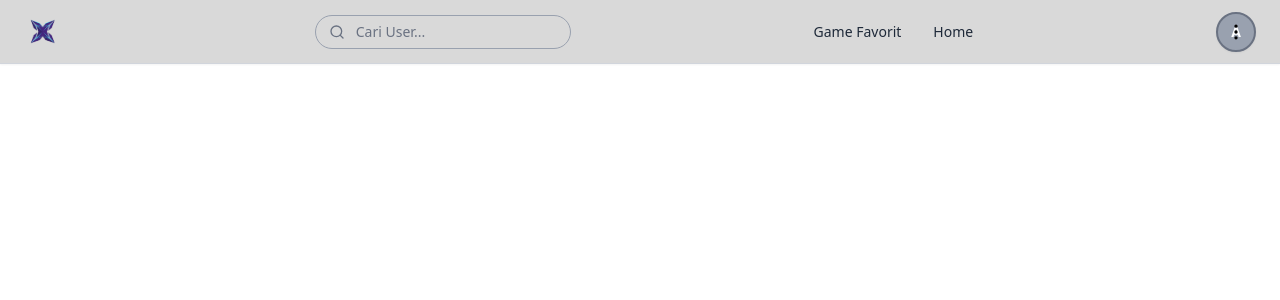
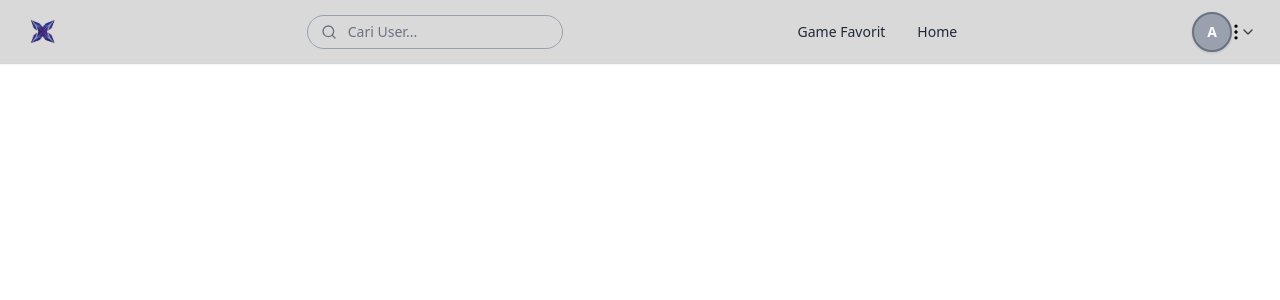
Before and after one commit to relinquish3d/Project-TA, a Laravel app: page /dashboard/admin in a window 1280 px wide. Shown: the top 300 px of the page. Run offline with Laravel 12, Linux system fonts and the light colour scheme; the visitor is signed in with stand-in values (Sample User, id 1); data comes from the database, SQL or seed files in the repository; style sheets or scripts are compiled from the project's sources.

Commit message:
update profile dropdown menu and toggle functionality

```diff
--- a/resources/views/dashboard_admin.blade.php
+++ b/resources/views/dashboard_admin.blade.php
@@ -37,28 +37,43 @@
             <a class="text-gray-800 hover:text-black text-sm font-medium transition-colors" href="{{ url('/') }}">Home</a>
         </div>
 
-        <!-- Auth Actions / Profile Photo -->
-        <div class="flex items-center gap-6">
-            @auth
-            {{-- Foto Profil User jika sudah login --}}
-            <a href="{{ route('profile.edit') }}" class="group relative flex items-center justify-center">
+                    <!-- ========== AVATAR BUTTON ========== -->
+                    <button
+                        id="menuButton"
+                        type="button"
+                        onclick="toggleMenu(event)"
+                        aria-label="Buka menu profil"
+                        aria-expanded="false"
+                        class="group flex items-center gap-2 rounded-full outline-none focus:ring-2 focus:ring-gray-500 focus:ring-offset-2">
+
                         @if(Auth::user()->avatar)
-                <img src="{{ asset('storage/' . Auth::user()->avatar) }}"
+
+                            <!-- Avatar dari database -->
+                            <img
+                                src="{{ asset('storage/' . Auth::user()->avatar) }}"
                                 alt="{{ Auth::user()->name }}"
-                    class="w-10 h-10 rounded-full object-cover border-2 border-gray-400 group-hover:border-black transition-all shadow-xs">
+                                class="h-10 w-10 rounded-full border-2 border-gray-400 object-cover shadow-sm transition group-hover:border-black">
+
                         @else
-                {{-- Avatar Default jika user belum upload foto --}}
-                <div class="w-10 h-10 rounded-full bg-gray-400 flex items-center justify-center text-white font-bold text-sm border-2 border-gray-500 group-hover:border-black transition-all shadow-xs">
+
+                            <!-- Avatar default -->
+                            <div
+                                class="flex h-10 w-10 items-center justify-center rounded-full border-2 border-gray-500 bg-gray-400 text-sm font-bold text-white shadow-sm transition group-hover:border-black">
+
                                 {{ strtoupper(substr(Auth::user()->name, 0, 1)) }}
+
                             </div>
+
                         @endif
-            </a>
-            @else
-            {{-- Tampilan jika belum login --}}
-            <a class="text-black font-bold text-sm hover:underline transition-colors" href="{{ route('register') }}">Sign Up</a>
-            <a class="text-black font-bold text-sm hover:underline transition-colors" href="{{ route('login') }}">Login</a>
-            @endauth
-        </div>
+
+                        <!-- Ikon panah dropdown -->
+                        <i
+                            data-lucide="chevron-down"
+                            class="h-4 w-4 text-gray-700 transition-transform duration-200"
+                            id="chevronIcon">
+                        </i>
+
+                    </button>
 
         <div class="absolute right-6 top-3.5 z-40">
             <button id="menuButton"
@@ -68,11 +83,24 @@
                 <i data-lucide="more-vertical" class="w-6 h-5"></i>
             </button>
 
-            <!-- Dropdown Menu -->
-            <div id="dropdownMenu"
-                 class="hidden absolute right-0 mt-2 w-44 bg-white border border-gray-300 rounded-2xl shadow-lg z-50 overflow-hidden transform opacity-0 scale-95 transition-all duration-150 ease-out origin-top-right">
 
-                    <div class="border-t border-gray-200 my-1"></div>
+                    <!-- ========== DROPDOWN MENU ========== -->
+                    <div
+                        id="dropdownMenu"
+                        class="absolute right-0 top-14 hidden w-56 overflow-hidden rounded-xl border border-gray-200 bg-white shadow-xl">
+
+                        <!-- User Information -->
+                        <div class="border-b border-gray-200 px-4 py-3">
+
+                            <p class="truncate text-sm font-semibold text-gray-800">
+                                {{ Auth::user()->name }}
+                            </p>
+
+                            <p class="truncate text-xs text-gray-500">
+                                {{ Auth::user()->email }}
+                            </p>
+
+                        </div>
 
                     <!-- Opsi Logout -->
                     <form method="POST" action="{{ route('logout') }}" class="m-0">
@@ -89,40 +117,83 @@
     <p class="">
         Halo, {{ auth()->user()->name }}
     </p>
+    <!-- ================= JAVASCRIPT ================= -->
+    <script>
 
-v<script>
         // Aktifkan ikon Lucide
         lucide.createIcons();
 
+
+        // Fungsi buka/tutup dropdown
         function toggleMenu(event) {
+
             event.stopPropagation();
 
             const dropdown = document.getElementById('dropdownMenu');
+            const button = document.getElementById('menuButton');
+            const chevron = document.getElementById('chevronIcon');
 
-        dropdown.classList.toggle('hidden');
+            if (!dropdown || !button) return;
 
-        if (!dropdown.classList.contains('hidden')) {
-            setTimeout(() => {
-                dropdown.classList.remove('opacity-0', 'scale-95');
-                dropdown.classList.add('opacity-100', 'scale-100');
-            }, 10);
-        } else {
-            dropdown.classList.remove('opacity-100', 'scale-100');
-            dropdown.classList.add('opacity-0', 'scale-95');
-        }
+            const isHidden = dropdown.classList.contains('hidden');
+
+            if (isHidden) {
+
+                // Tampilkan dropdown
+                dropdown.classList.remove('hidden');
+
+                button.setAttribute('aria-expanded', 'true');
+
+                // Putar ikon panah
+                if (chevron) {
+                    chevron.classList.add('rotate-180');
                 }
 
-    // Tutup dropdown jika klik di luar menu
-    document.addEventListener('click', function (event) {
+            } else {
+
+                // Sembunyikan dropdown
+                dropdown.classList.add('hidden');
+
+                button.setAttribute('aria-expanded', 'false');
+
+                // Kembalikan ikon panah
+                if (chevron) {
+                    chevron.classList.remove('rotate-180');
+                }
+
+            }
+
+        }
+
+
+        // Tutup dropdown jika klik di luar
+        document.addEventListener('click', function(event) {
+
             const dropdown = document.getElementById('dropdownMenu');
             const button = document.getElementById('menuButton');
+            const chevron = document.getElementById('chevronIcon');
 
-        if (!dropdown.contains(event.target) && !button.contains(event.target)) {
-            dropdown.classList.add('hidden', 'opacity-0', 'scale-95');
-            dropdown.classList.remove('opacity-100', 'scale-100');
+            if (!dropdown || !button) return;
+
+            if (
+                !dropdown.contains(event.target) &&
+                !button.contains(event.target)
+            ) {
+
+                dropdown.classList.add('hidden');
+
+                button.setAttribute('aria-expanded', 'false');
+
+                if (chevron) {
+                    chevron.classList.remove('rotate-180');
                 }
+
+            }
+
         });
+
     </script>
+
 </body>
 
 </html>
```
Lines whose indentation alone changed are shown as unchanged.
